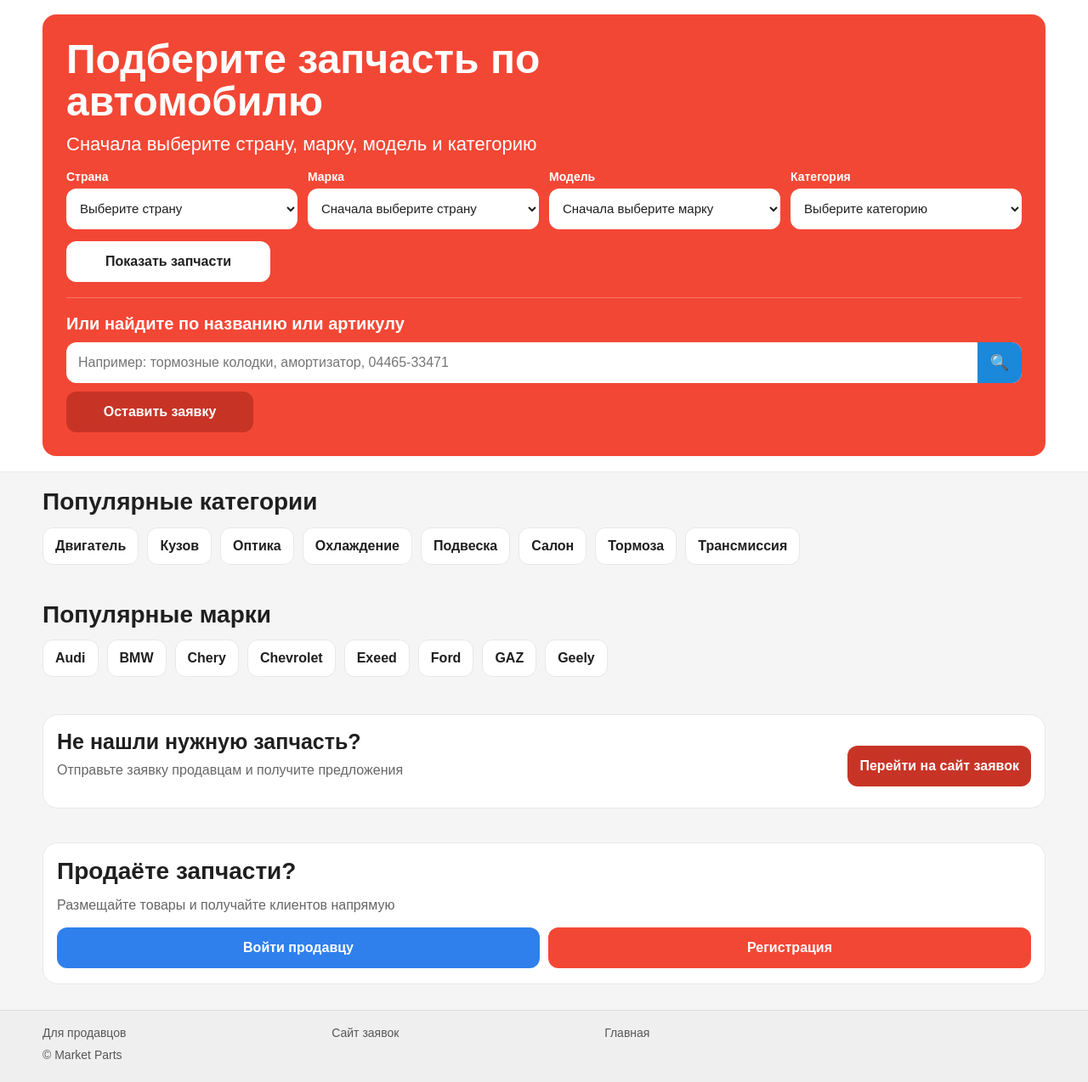
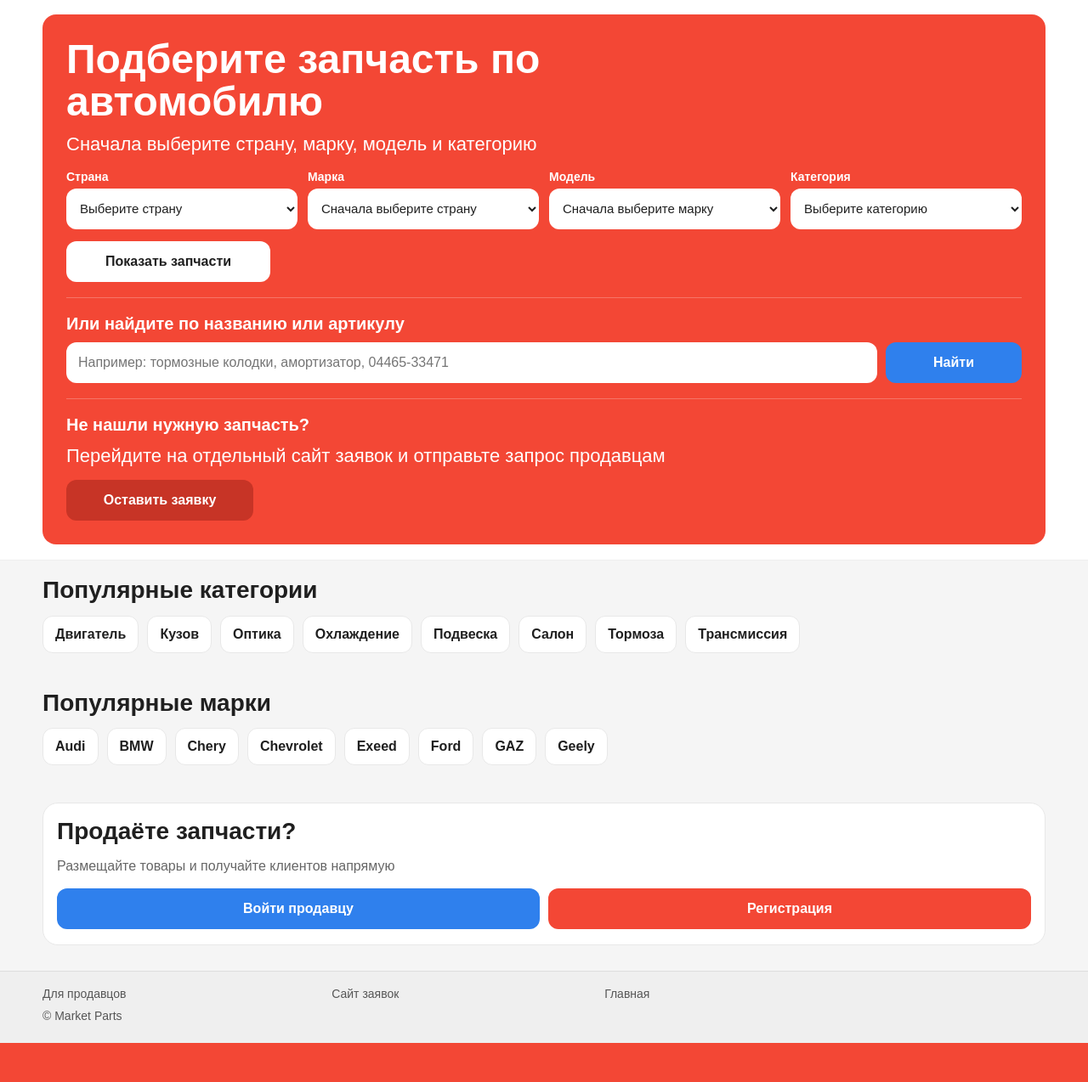
Before and after one commit to Khibullin/marketparts-store, a Django app: page / in a window 1280 px wide. Shown: the part 82-1356 px from the top of the page at 85% size. After the commit the page ends 1310 px from the top, so only its background shows below. Run offline with Django 5.2, Linux system fonts and the light colour scheme; data comes from the database, SQL or seed files in the repository.

Commit message:
separate search and request flows on homepage

```diff
--- a/core/templates/core/home.html
+++ b/core/templates/core/home.html
@@ -69,14 +69,16 @@
 
       <div class="hero-secondary-search">
         <h3>Или найдите по названию или артикулу</h3>
-        <form action="/catalog/" method="get" class="search-box">
+        <form action="/catalog/" method="get" class="hero-inline-search">
           <input type="text" name="q" placeholder="Например: тормозные колодки, амортизатор, 04465-33471">
-          <button type="submit">🔍</button>
+          <button type="submit" class="btn search-text-btn">Найти</button>
         </form>
       </div>
 
-      <div class="btn-row">
-        <a class="btn darkred" href="https://marketparts.kz" target="_blank" rel="noopener noreferrer">Оставить заявку</a>
+      <div class="hero-request-block">
+        <h3>Не нашли нужную запчасть?</h3>
+        <p>Перейдите на отдельный сайт заявок и отправьте запрос продавцам</p>
+        <a class="btn darkred hero-request-btn" href="https://marketparts.kz" target="_blank" rel="noopener noreferrer">Оставить заявку</a>
       </div>
     </div>
   </div>
@@ -100,20 +102,6 @@
       {% for brand in brands %}
         <a class="chip" href="/catalog/?brand={{ brand.id }}">{{ brand.name }}</a>
       {% endfor %}
-    </div>
-  </div>
-</section>
-
-<section class="section">
-  <div class="container">
-    <div class="bridge-block">
-      <div class="bridge-text">
-        <h3>Не нашли нужную запчасть?</h3>
-        <p>Отправьте заявку продавцам и получите предложения</p>
-      </div>
-      <div class="bridge-actions">
-        <a class="btn darkred" href="https://marketparts.kz" target="_blank" rel="noopener noreferrer">Перейти на сайт заявок</a>
-      </div>
     </div>
   </div>
 </section>
@@ -156,7 +144,6 @@ document.addEventListener("DOMContentLoaded", function () {
             modelSelect.innerHTML = '<option value="">Сначала выберите марку</option>';
 
             if (!countryId) {
-                brandSelect.innerHTML = '<option value="">Сначала выберите страну</option>';
                 return;
             }
 
--- a/static/css/style.css
+++ b/static/css/style.css
@@ -162,7 +162,8 @@ a {
   margin: 18px 0;
 }
 
-.hero-secondary-search h3 {
+.hero-secondary-search h3,
+.hero-request-block h3 {
   margin: 0 0 10px;
   font-size: 20px;
   line-height: 1.2;
@@ -170,39 +171,47 @@ a {
   color: #fff;
 }
 
-.search-box {
+.hero-inline-search {
   display: flex;
-  align-items: center;
-  background: #fff;
-  border-radius: 12px;
-  overflow: hidden;
-  height: 48px;
-  margin-bottom: 10px;
+  align-items: stretch;
+  gap: 10px;
+  flex-wrap: wrap;
 }
 
-.search-box input {
+.hero-inline-search input {
   flex: 1;
+  min-width: 240px;
+  min-height: 48px;
   border: none;
   outline: none;
   padding: 0 14px;
   font-size: 16px;
-  min-width: 0;
+  border-radius: 12px;
+  color: #1f1f1f;
 }
 
-.search-box button {
-  width: 52px;
-  height: 48px;
-  border: none;
-  background: #1b88da;
+.search-text-btn {
+  min-width: 140px;
+  background: var(--blue);
   color: #fff;
-  font-size: 18px;
-  cursor: pointer;
 }
 
-.btn-row {
-  display: flex;
-  gap: 10px;
-  margin-top: 10px;
+.search-text-btn:hover {
+  background: #186fdc;
+}
+
+.hero-request-block {
+  margin-top: 18px;
+  padding-top: 18px;
+  border-top: 1px solid rgba(255, 255, 255, 0.25);
+}
+
+.hero-request-block p {
+  margin-bottom: 14px;
+}
+
+.hero-request-btn {
+  min-width: 220px;
 }
 
 .btn {
@@ -708,8 +717,12 @@ footer {
     min-width: 240px;
   }
 
-  .btn-row .btn {
-    min-width: 220px;
+  .hero-inline-search {
+    flex-wrap: nowrap;
+  }
+
+  .search-text-btn {
+    min-width: 160px;
   }
 
   .products {
```
